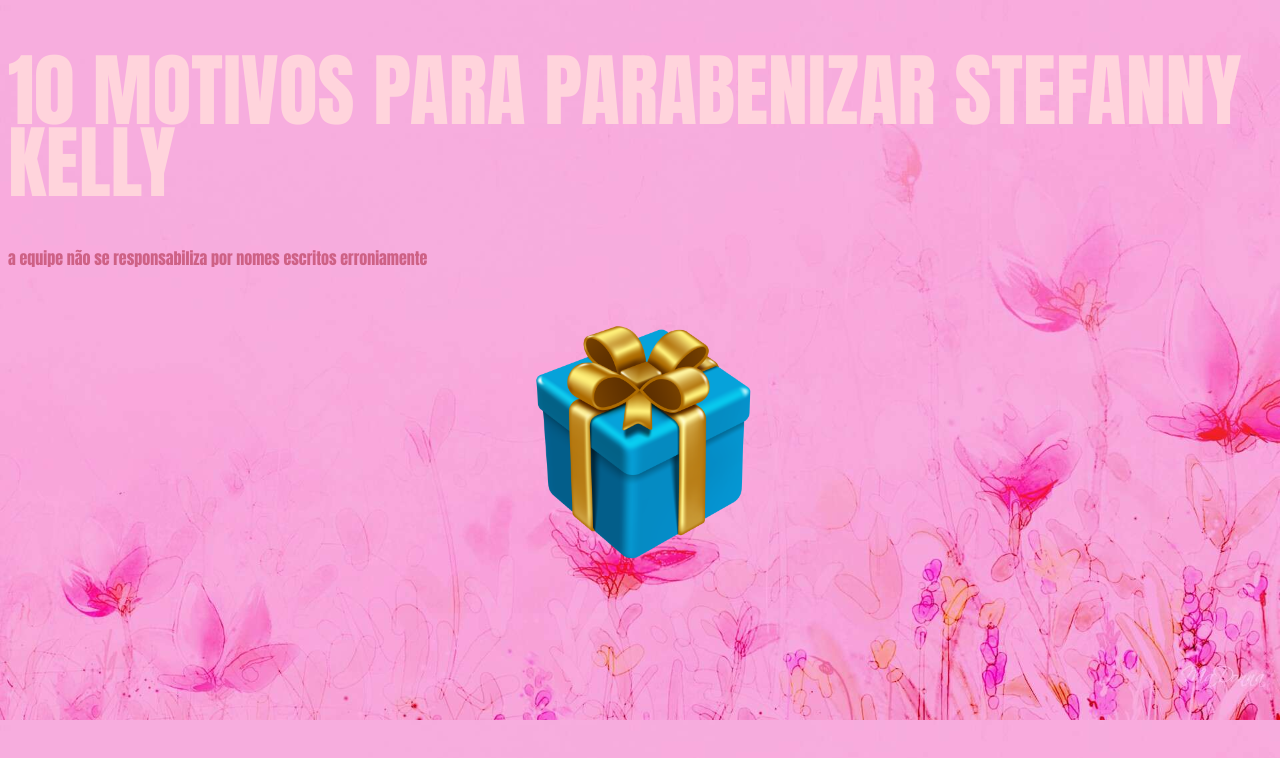
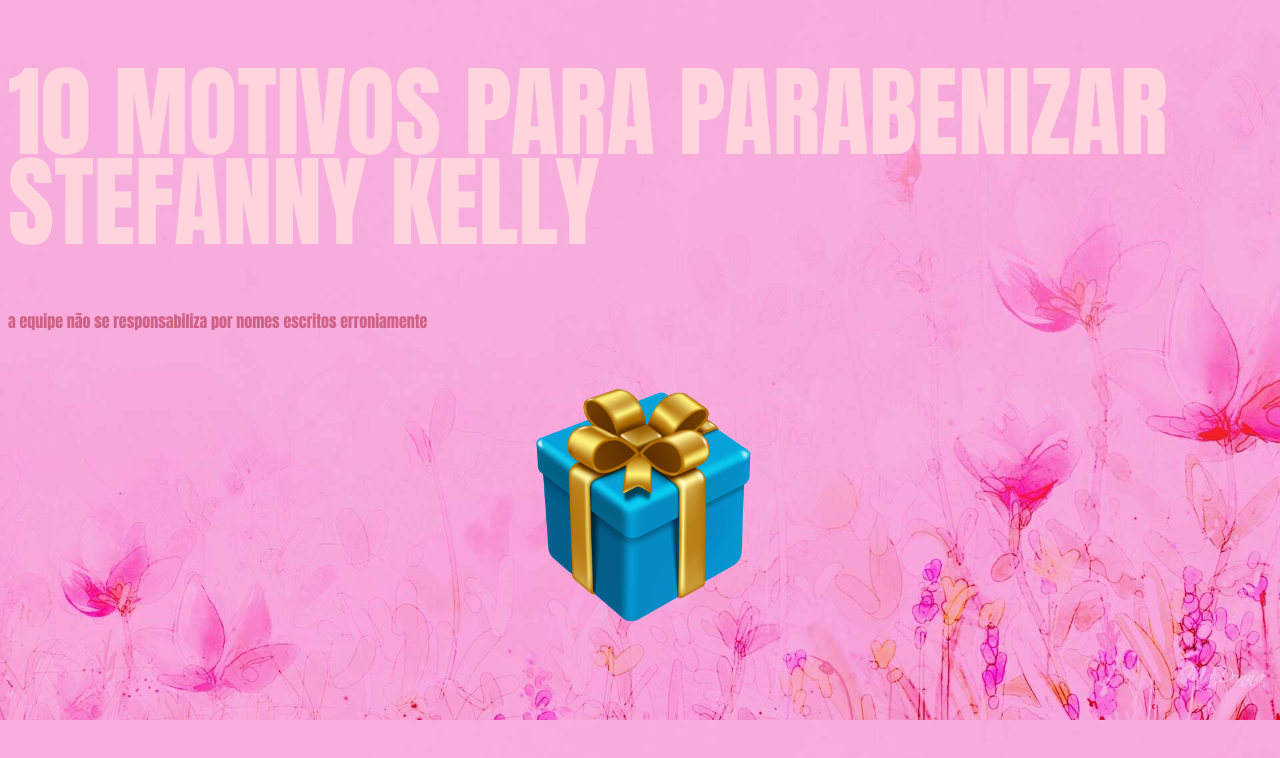
Before and after one commit to antoniohenzotiburtinodemorais-source/antoniohenzotiburtinodemorais-source.github.io, a plain HTML site: page index.html in a window 1280 px wide. Shown: the top 758 px of the page. Drawn offline with Linux system fonts and the light colour scheme.

Commit message:
Update css.css

```diff
--- a/css.css
+++ b/css.css
@@ -1,8 +1,8 @@
 .text{
     font-family: Impact, Haettenschweiler, 'Arial Narrow Bold', sans-serif;
     color: rgb(255, 212, 220);
-    font-weight: 320;
-    font-size: 80px;
+    font-weight: bold;
+    font-size: 100px;
 }
 body{
     background-image: url(pink\ background.jfif);
```
